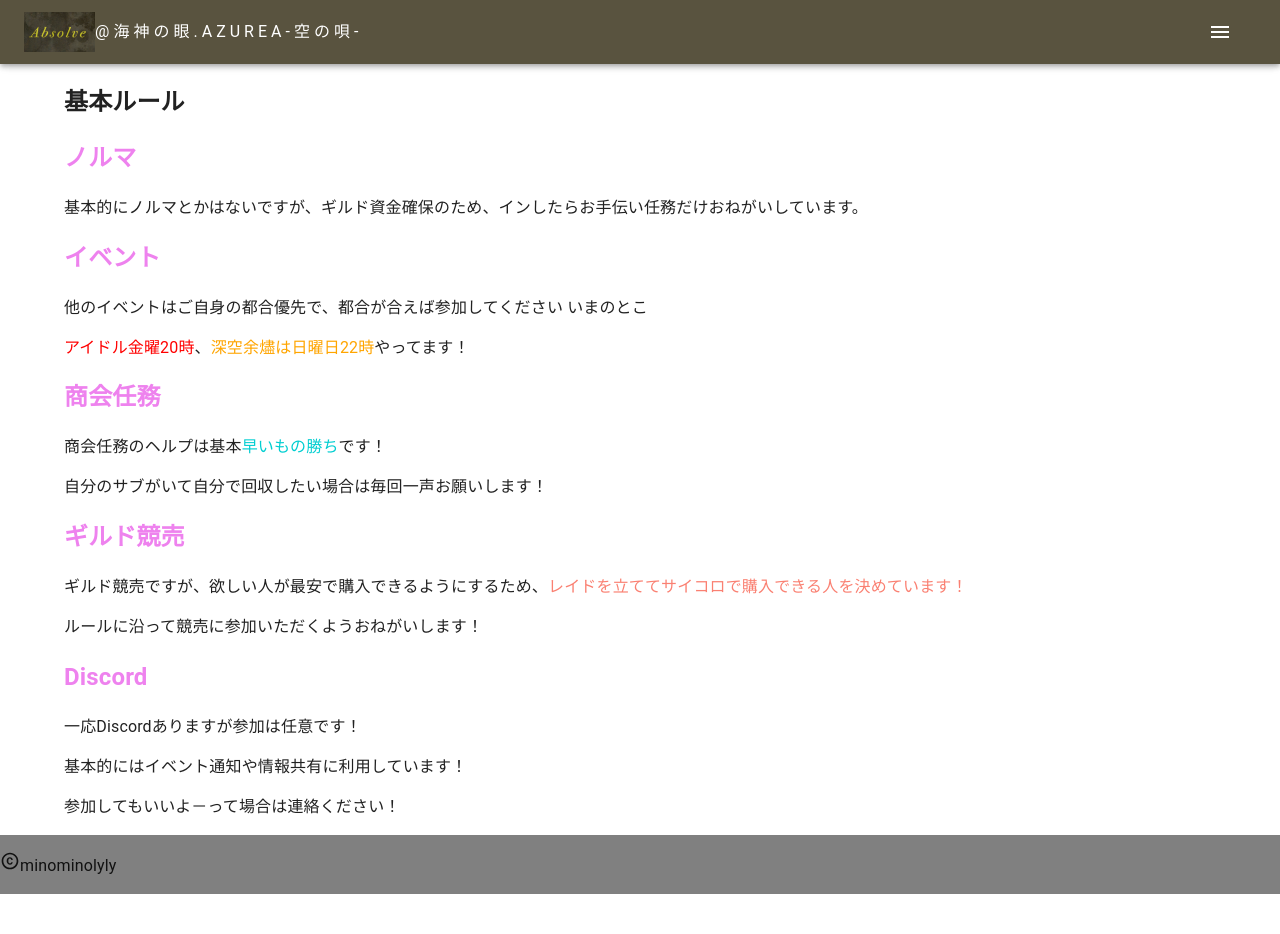
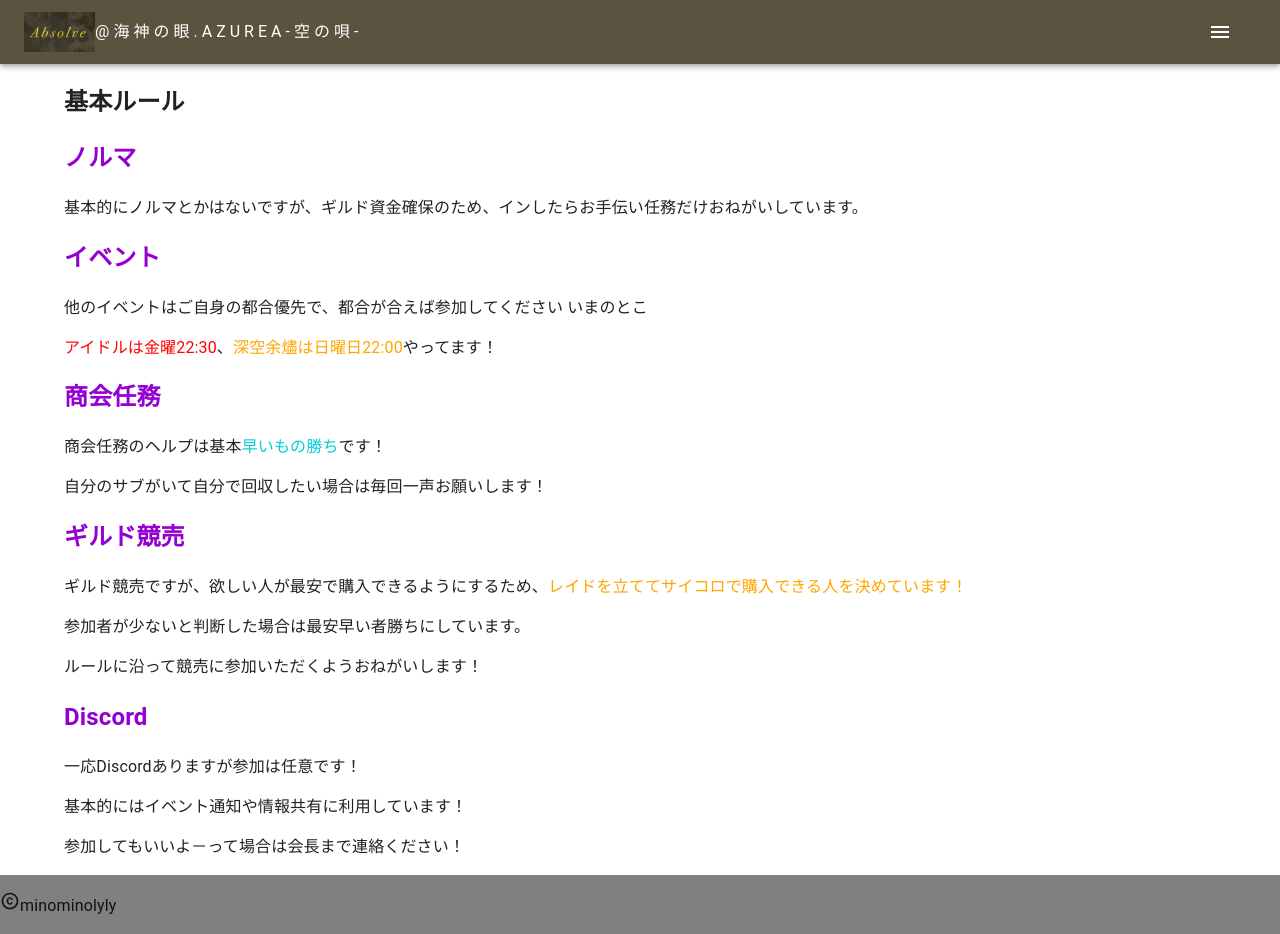
Before and after one commit to minominolyly/azurea-absolve, a Next.js app: page /rule in a window 1280 px wide. Before the commit the page ends 894 px from the top, so only its background shows below. Built offline with nearby package versions, Linux system fonts and the light colour scheme.

Commit message:
update rule

```diff
--- a/src/constants/RoutePath.ts
+++ b/src/constants/RoutePath.ts
@@ -1,13 +1,11 @@
 const INDEX: string = "/";
-const RULE: string = "/rule/";
+const GALLERY: string = "/gallery/";
 const QUIZ: string = "/quiz/";
-const GALLERY: string = "/gallery/"
 
 const RoutePath = {
   INDEX,
-  RULE,
+  GALLERY,
   QUIZ,
-  GALLERY,
 };
 
 export default RoutePath;
--- a/src/pages/rule/index.tsx
+++ b/src/pages/rule/index.tsx
@@ -10,7 +10,7 @@ export default function RuleIndexPage() {
         </section>
         <section>
           <h2>
-            <span style={{ color: "violet" }}>ノルマ</span>
+            <span style={{ color: "darkviolet" }}>ノルマ</span>
           </h2>
           <p>
             基本的にノルマとかはないですが、ギルド資金確保のため、インしたらお手伝い任務だけおねがいしています。
@@ -18,21 +18,21 @@ export default function RuleIndexPage() {
         </section>
         <section>
           <h2>
-            <span style={{ color: "violet" }}>イベント</span>
+            <span style={{ color: "darkviolet" }}>イベント</span>
           </h2>
           <p>
             他のイベントはご自身の都合優先で、都合が合えば参加してください
             いまのとこ
           </p>
           <p>
-            <span style={{ color: "red" }}>アイドル金曜20時</span>、
-            <span style={{ color: "orange" }}>深空余燼は日曜日22時</span>
+            <span style={{ color: "red" }}>アイドルは金曜22:30</span>、
+            <span style={{ color: "orange" }}>深空余燼は日曜日22:00</span>
             やってます！
           </p>
         </section>
         <section>
           <h2>
-            <span style={{ color: "violet" }}>商会任務</span>
+            <span style={{ color: "darkviolet" }}>商会任務</span>
           </h2>
           <p>
             商会任務のヘルプは基本
@@ -43,23 +43,24 @@ export default function RuleIndexPage() {
         </section>
         <section>
           <h2>
-            <span style={{ color: "violet" }}>ギルド競売</span>
+            <span style={{ color: "darkviolet" }}>ギルド競売</span>
           </h2>
           <p>
             ギルド競売ですが、欲しい人が最安で購入できるようにするため、
-            <span style={{ color: "salmon" }}>
+            <span style={{ color: "orange" }}>
               レイドを立ててサイコロで購入できる人を決めています！
             </span>
           </p>
+          <p>参加者が少ないと判断した場合は最安早い者勝ちにしています。</p>
           <p>ルールに沿って競売に参加いただくようおねがいします！</p>
         </section>
         <section>
           <h2>
-            <span style={{ color: "violet" }}>Discord</span>
+            <span style={{ color: "darkviolet" }}>Discord</span>
           </h2>
           <p>一応Discordありますが参加は任意です！</p>
           <p>基本的にはイベント通知や情報共有に利用しています！</p>
-          <p>参加してもいいよ－って場合は連絡ください！</p>
+          <p>参加してもいいよ－って場合は会長まで連絡ください！</p>
         </section>
       </Container>
     </CommonLayout>
```
